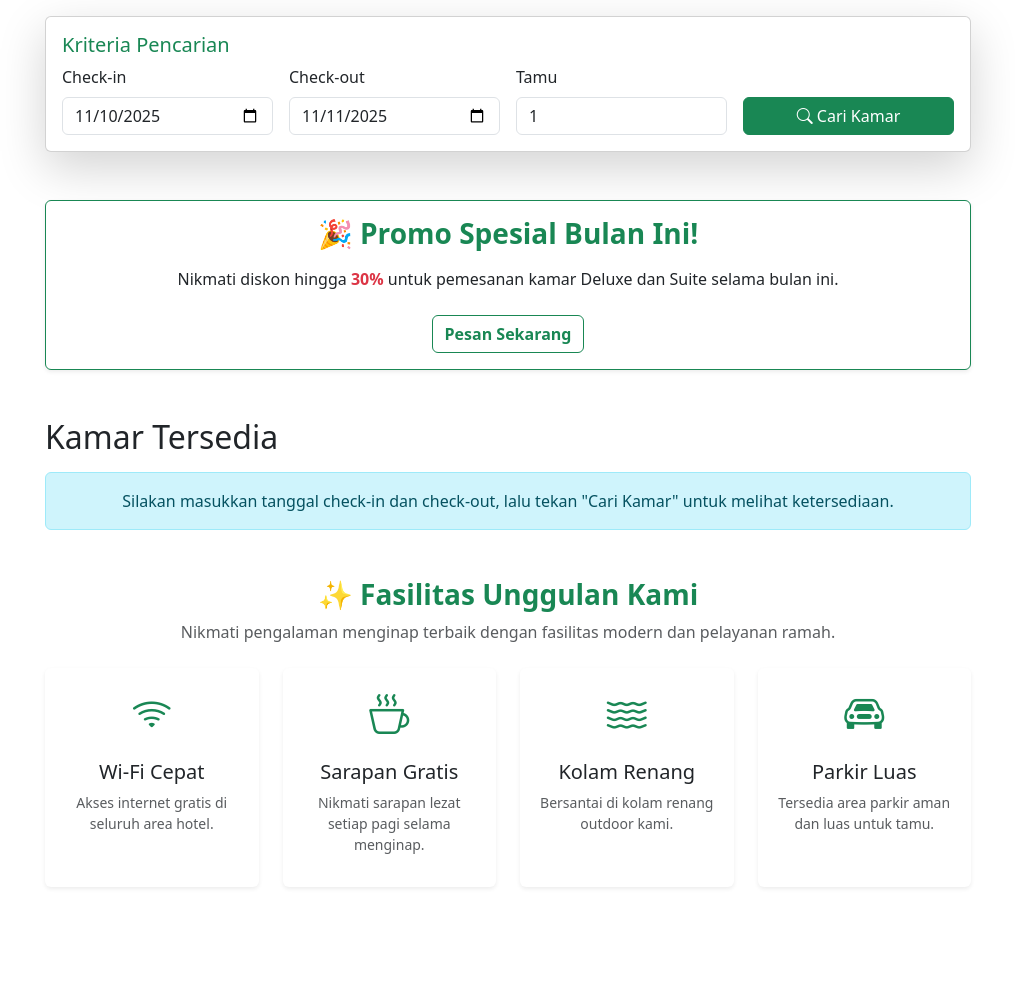
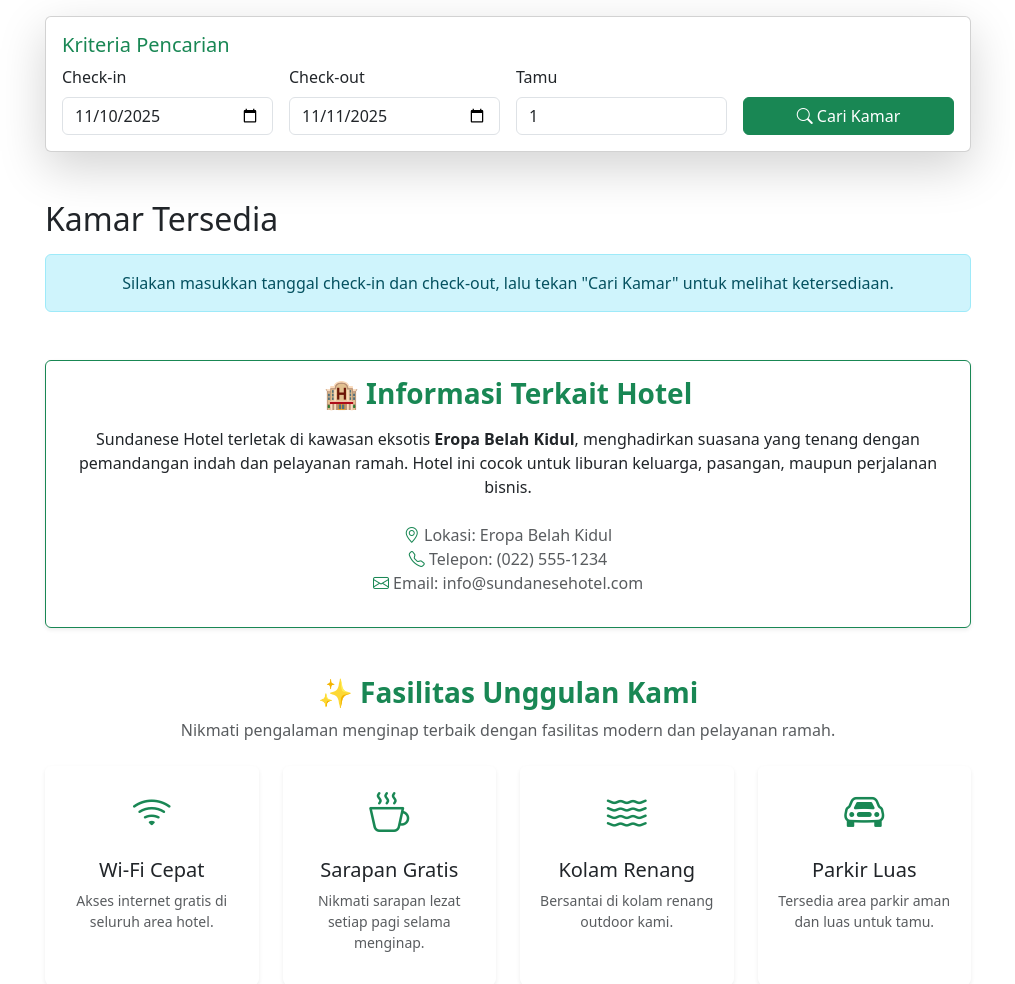
Before and after one commit to Papipp/Sundanese-Hotel, a Flask app: page / in a window 1280 px wide. Shown: the part 336-1320 px from the top of the page, without its empty margins (132-1147 px from the left). Run offline with Flask 3, Linux system fonts and the light colour scheme.

Commit message:
edit section

```diff
--- a/templates/index.html
+++ b/templates/index.html
@@ -37,19 +37,8 @@
             </div>
         </section>
 
-        <!-- Section 2: Promo Hotel -->
-        <section id="promo-hotel" class="mb-5">
-            <div class="card shadow-sm border-success">
-                <div class="card-body text-center">
-                    <h3 class="text-success mb-3 fw-bold">🎉 Promo Spesial Bulan Ini!</h3>
-                    <p class="mb-4">Nikmati diskon hingga <span class="fw-bold text-danger">30%</span> untuk pemesanan kamar Deluxe dan Suite selama bulan ini.</p>
-                    <a href="#form-pencarian" class="btn btn-outline-success fw-bold">Pesan Sekarang</a>
-                </div>
-            </div>
-        </section>
-
-        <!-- Section 3: Hasil Pencarian Kamar -->
-        <section id="hasil-pencarian">
+        <!-- Section 2: Hasil Pencarian Kamar -->
+        <section id="hasil-pencarian" class="mb-5">
             <h2 class="mb-3">Kamar Tersedia</h2>
 
             {% if rooms %}
@@ -84,6 +73,25 @@
                     Silakan masukkan tanggal check-in dan check-out, lalu tekan "Cari Kamar" untuk melihat ketersediaan.
                 </div>
             {% endif %}
+        </section>
+
+        <!-- Section 3: Informasi Hotel -->
+        <section id="informasi-hotel" class="mb-5">
+            <div class="card shadow-sm border-success">
+                <div class="card-body text-center">
+                    <h3 class="text-success mb-3 fw-bold">🏨 Informasi Terkait Hotel</h3>
+                    <p class="mb-4">
+                        Sundanese Hotel terletak di kawasan eksotis <span class="fw-bold">Eropa Belah Kidul</span>,
+                        menghadirkan suasana yang tenang dengan pemandangan indah dan pelayanan ramah.
+                        Hotel ini cocok untuk liburan keluarga, pasangan, maupun perjalanan bisnis.
+                    </p>
+                    <ul class="list-unstyled text-muted">
+                        <li><i class="bi bi-geo-alt text-success"></i> Lokasi: Eropa Belah Kidul</li>
+                        <li><i class="bi bi-telephone text-success"></i> Telepon: (022) 555-1234</li>
+                        <li><i class="bi bi-envelope text-success"></i> Email: info@sundanesehotel.com</li>
+                    </ul>
+                </div>
+            </div>
         </section>
 
         <!-- Section 4: Fasilitas Unggulan -->
```
